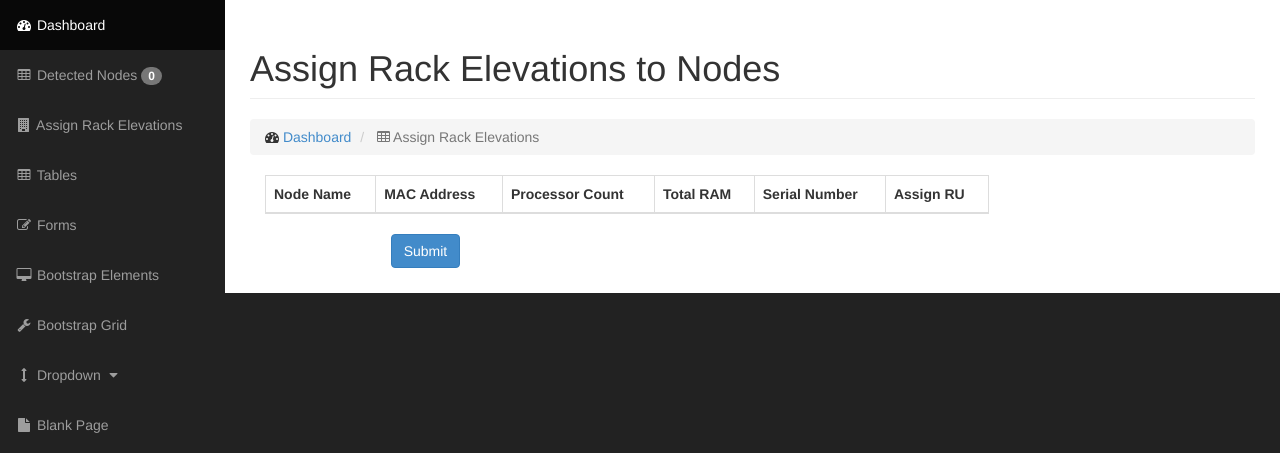
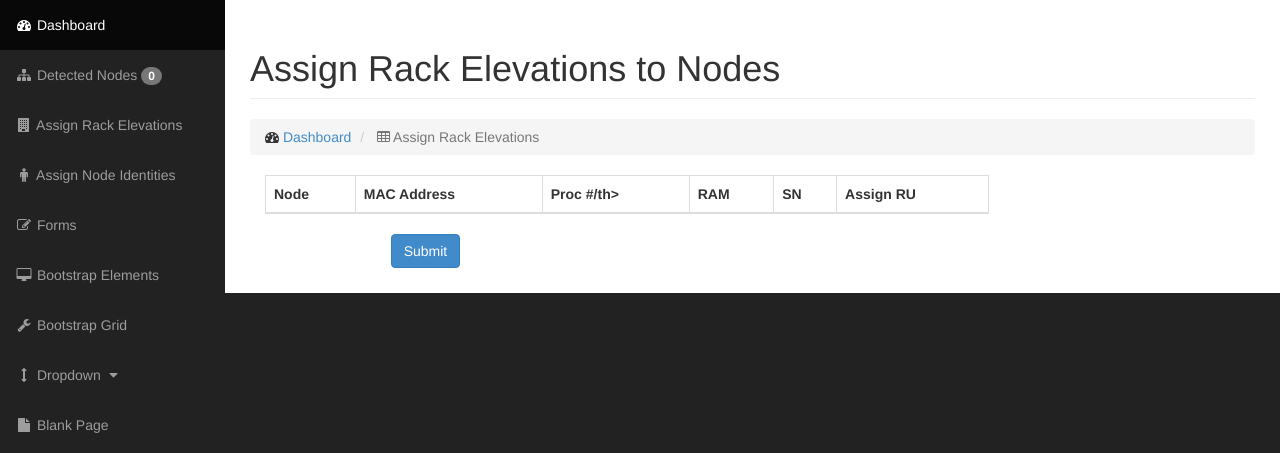
Before and after one commit to marcusfaust/Hanzo, a Flask app: page /assignru in a window 1280 px wide. Shown: the part 51-504 px from the top of the page. Run offline with Flask 2, Linux system fonts and the light colour scheme; grey boxes labelled with a size stand in for pictures from a placeholder-image service; data that the repository does not hold is empty; some libraries are stand-ins or nearby versions.

Commit message:
modified:   Hanzo.py 	modified:   app.py 	modified:   forms.py 	modified:   static/css/bootstrap.css 	modified:   templates/_formhelpers.html 	modified:   templates/assignru.html 	modified:   templates/base.html 	modified:   templates/nodeidentities.html

```diff
--- a/Hanzo.py
+++ b/Hanzo.py
@@ -1,6 +1,8 @@
+import re
 import requests
 import urllib
 import json
+import operator
 from config import *
 
 
@@ -51,6 +53,26 @@ class RazorSession:
         print r
 
 
+    def updateMeta(self, node, key, value):
+        url = self.baseurl + "/commands/update-node-metadata"
+        json_dict = {'node': node,
+                     'key': key,
+                     'value': value}
+        headers = {"Content-type": "application/json"}
+        r = requests.post(url, data=json.dumps(json_dict), headers=headers)
+
+
+    def getNodesWithRU(self):
+
+        nodeinfo = self.getNodes()
+        sorted_nodeinfo = []
+        for i in nodeinfo:
+            if (nodeinfo[i]['metadata'].has_key('RU')):
+                sorted_nodeinfo.append(i)
+
+        sorted_nodeinfo.sort(key=operator.itemgetter('RU'))
+        print "hello"
+
 
     def toJSON_HASH(self, json_dict):
 
@@ -67,7 +89,18 @@ class RazorSession:
 
         return results
 
+
+def extractLastOctet(ipaddress):
+    last = re.split(r'(.*)\.(.*)\.(.*)\.(.*)', ipaddress)
+    str_last = str(last[-2])
+    return str_last
+
+def extractSubnet(ipaddress):
+    subnet = re.split(r'(.*\..*\..*\.).*', ipaddress)
+    return subnet[-2]
+
+
 if __name__ == '__main__':
 
     razor = RazorSession(RAZOR_REST_URL)
-    node = razor.test_filter()
+    razor.getNodesWithRU()
--- a/app.py
+++ b/app.py
@@ -1,15 +1,14 @@
 import os
 from flask import Flask, render_template, request
 from forms import assignRU, NodeIdentities
-from wtforms import Form, TextField, PasswordField, IntegerField
-from wtforms.validators import Required, Email, EqualTo, NumberRange, IPAddress
+from wtforms import IntegerField
+from wtforms.validators import NumberRange
 from Hanzo import *
 from config import *
 
 app = Flask(__name__)
 app.config.from_object('config')
 razor = RazorSession(RAZOR_REST_URL)
-
 
 
 @app.route('/')
@@ -41,6 +40,15 @@ def nodeidentities():
     nodeinfo = razor.getNodes()
     form = NodeIdentities(request.form)
     if request.method == 'POST' and form.validate():
+        for i in range(0, form.count.data):
+            octet = int(extractLastOctet(form.starting_ip.data)) + i
+            hostid = int(form.first_hostname_id.data) + i
+            slen = len(form.first_hostname_id.data)
+            while(len(str(hostid)) < slen):
+                hostid = '0' + str(hostid)
+            hostname = form.hostname_prefix.data + hostid
+            ip = (extractSubnet(form.starting_ip.data)) + str(octet)
+
         pass
     return render_template('nodeidentities.html', nodeinfo = nodeinfo, form=form)
 
--- a/forms.py
+++ b/forms.py
@@ -1,7 +1,12 @@
 __author__ = 'marcusfaust'
 
-from wtforms import Form, TextField, PasswordField, IntegerField
-from wtforms.validators import Required, Email, EqualTo, NumberRange
+import re
+from wtforms import Form, TextField, PasswordField, IntegerField, ValidationError
+from wtforms.validators import Required, Email, EqualTo, NumberRange, Regexp
+
+def valid_ip(form, field):
+    if not re.match(r'^[0-9]{1,3}\.[0-9]{1,3}\.[0-9]{1,3}\.[0-9]{1,3}$', field.data):
+            raise ValidationError('Invalid IP Address')
 
 
 class NewUserForm(Form):
@@ -16,6 +21,7 @@ class assignRU(Form):
 
 
 class NodeIdentities(Form):
-    starting_ip = TextField('IPv4 Range Prefix', [Required()])
+    starting_ip = TextField('First IP Address', [Required(), Regexp(r'^[0-9]{1,3}\.[0-9]{1,3}\.[0-9]{1,3}\.[0-9]{1,3}$', message='Invalid IP Address')])
     hostname_prefix = TextField('Hostname Range Prefix', [Required()])
-    count = IntegerField('Item Count', [Required(), IntegerField(min=1, max=60, message='Invalid Integer')])
+    first_hostname_id = TextField('First Hostname Identifier', [Required(), Regexp(r'^[0-9]*$', message='Invalid Integer')])
+    count = IntegerField('Item Count', [Required(), NumberRange(min=1, max=60, message='Outside of Range')])
--- a/templates/_formhelpers.html
+++ b/templates/_formhelpers.html
@@ -30,7 +30,7 @@
 
 <div class="form-group{% if field.errors %} has-error {% endif %}">
     <div class="col-sm-6">
-        {{ field(class='form-control')|safe }}
+        {{ field(class='form-control input-sm')|safe }}
         {% if field.errors %}
             {% for error in field.errors %}
                 <span class="help-inline col-sm-2">[{{ error }}]</span><br>
--- a/templates/assignru.html
+++ b/templates/assignru.html
@@ -25,11 +25,11 @@
             <table class="table table-bordered table-hover">
                 <thead>
                     <tr>
-                        <th>Node Name</th>
+                        <th>Node</th>
                         <th>MAC Address</th>
-                        <th>Processor Count</th>
-                        <th>Total RAM</th>
-                        <th>Serial Number</th>
+                        <th>Proc #/th>
+                        <th>RAM</th>
+                        <th>SN</th>
                         <th>Assign RU</th>
                     </tr>
                 </thead>
--- a/templates/base.html
+++ b/templates/base.html
@@ -156,13 +156,13 @@
                         <a href="{{ url_for('index') }}"><i class="fa fa-fw fa-dashboard"></i> Dashboard</a>
                     </li>
                     <li>
-                        <a href="{{ url_for('nodes') }}"><i class="fa fa-fw fa-table"></i> Detected Nodes   <span class="badge">{{ nodeinfo.__len__() }}</span></a>
+                        <a href="{{ url_for('nodes') }}"><i class="fa fa-fw fa-sitemap"></i> Detected Nodes   <span class="badge">{{ nodeinfo.__len__() }}</span></a>
                     </li>
                     <li>
                         <a href="{{ url_for('assignru') }}"><i class="fa fa-fw fa-building"></i> Assign Rack Elevations</a>
                     </li>
                     <li>
-                        <a href="/static/tables.html"><i class="fa fa-fw fa-table"></i> Tables</a>
+                        <a href="{{ url_for('nodeidentities') }}"><i class="fa fa-fw fa-male"></i> Assign Node Identities</a>
                     </li>
                     <li>
                         <a href="/static/forms.html"><i class="fa fa-fw fa-edit"></i> Forms</a>
--- a/templates/nodeidentities.html
+++ b/templates/nodeidentities.html
@@ -23,6 +23,7 @@
      <form class="form-horizontal" role="form" method=post action="/nodeidentities">
         {{ render_bootstrap_field(form.starting_ip) }}
         {{ render_bootstrap_field(form.hostname_prefix) }}
+        {{ render_bootstrap_field(form.first_hostname_id) }}
         {{ render_bootstrap_field(form.count) }}
         <div class="form-group">
         <div class="col-sm-offset-2 col-sm-10">
```
Also changed, not shown: static/css/bootstrap.css.
